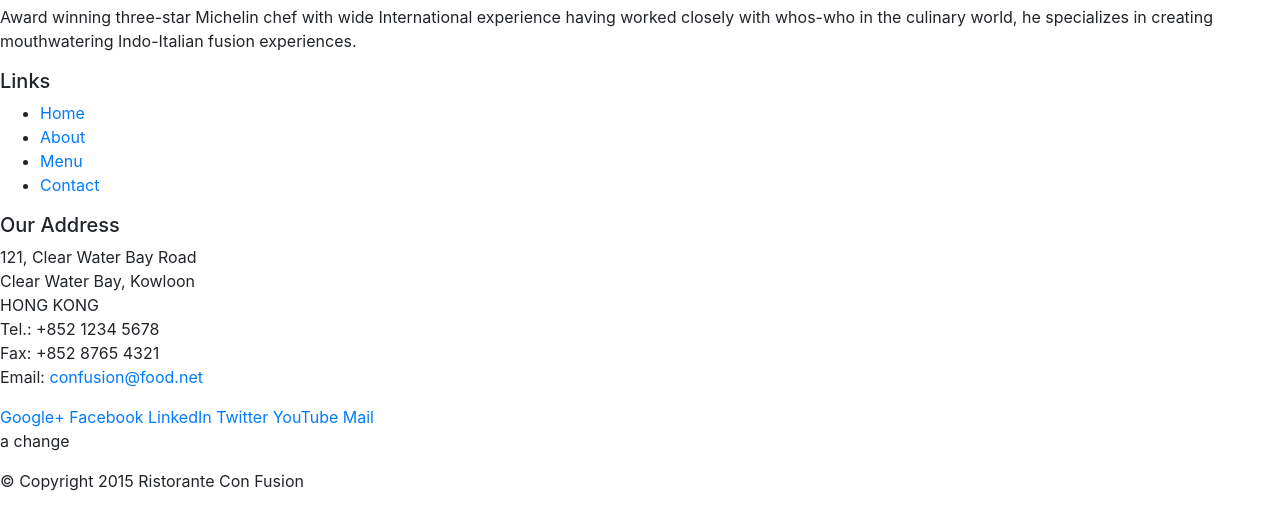
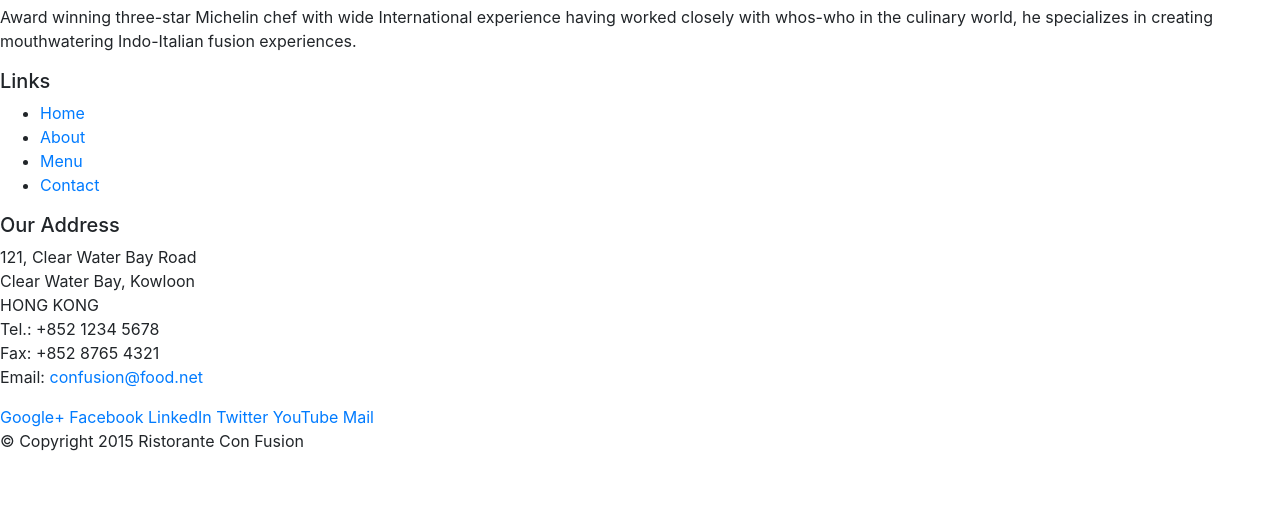
Before and after one commit to Mir-7/boot, a website: page index.html in a window 1280 px wide. Shown: the part 520-1029 px from the top of the page. After the commit the page ends 989 px from the top, so only its background shows below. Drawn offline with nearby package versions, Linux system fonts and the light colour scheme.

```diff
--- a/index.html
+++ b/index.html
@@ -98,7 +98,7 @@
            </div>
            <div>
                 <div>
-                   <p>a change</p>
+
                     <p>© Copyright 2015 Ristorante Con Fusion</p>
                 </div>
            </div>
```
